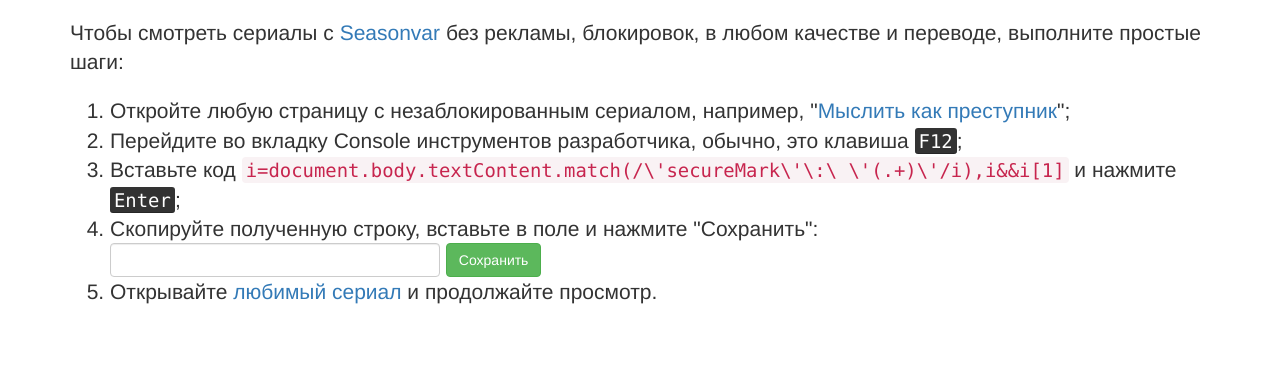
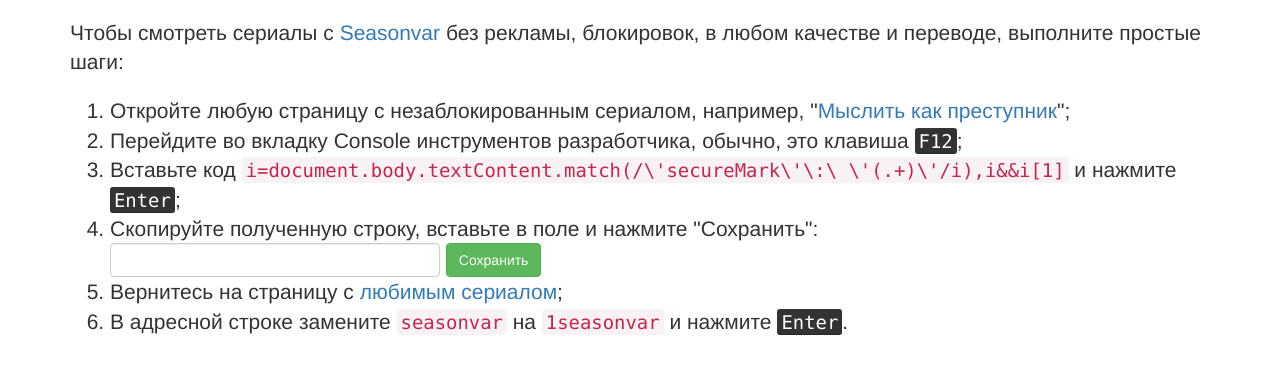
Before and after one commit to leominov/datalock, a plain HTML site: page public/index.html in a window 1280 px wide. Shown: the part 102-476 px from the top of the page. Drawn offline with nearby package versions, Linux system fonts and the light colour scheme; no server answers.

Commit message:
Fix welcome text

```diff
--- a/public/index.html
+++ b/public/index.html
@@ -31,7 +31,10 @@
                 </form>
             </li>
             <li>
-                Открывайте <a href="/serial-148-Mislit__kak_prestupnik-1-season.html">любимый сериал</a> и продолжайте просмотр.
+                Вернитесь на страницу с <a href="http://seasonvar.ru/serial-148-Mislit__kak_prestupnik-1-season.html">любимым сериалом</a>;
+            </li>
+            <li>
+                В адресной строке замените <code>seasonvar</code> на <code>1seasonvar</code> и нажмите <kbd>Enter</kbd>.
             </li>
         </ol>
     </div>
```
